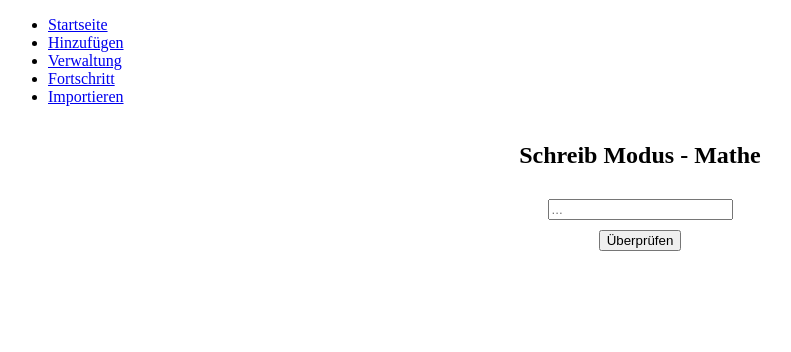
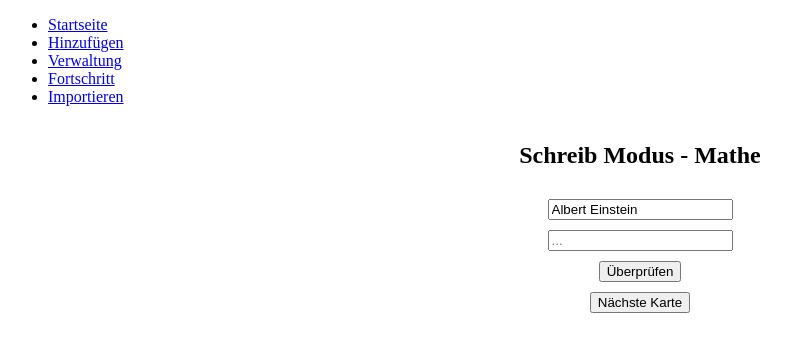
Before and after one commit to mohid-1311/Flashcards, a React (Create React App) app: page /schreib-modus in a window 1280 px wide. Both pictures are taken after a click on the button "Überprüfen". Shown: the top 352 px of the page, without its empty margins (0-791 px from the left). Built offline with nearby package versions, Linux system fonts and the light colour scheme.

Commit message:
Schreibmodus, ohne überprüfung auf korrektheit

```diff
--- a/src/pages/Lernmodi/SchreibModus.tsx
+++ b/src/pages/Lernmodi/SchreibModus.tsx
@@ -2,8 +2,7 @@ import React, { useState } from 'react';
 import styles from './Schreibmodus.module.css';
 import { getDeck } from '../../deckState';
 
-
-const deckName = "Mathe"; //Deck muss übergeben werden!
+const deckName = "Mathe"; // Deck muss übergeben werden!
 
 interface Card {
     ausdruck: string;
@@ -22,13 +21,17 @@ function SchreibModus() {
 
     const [currentIndex, setCurrentIndex] = useState<number>(0);
     const [showDefinition, setShowDefinition] = useState<boolean>(false);
+    const [submitted, setSubmitted] = useState<boolean>(false);
+    const [text, setText] = useState<string>('');
+    const [submittedText, setSubmittedText] = useState<string>('');
 
     const handleNextCard = () => {
         setShowDefinition(false);
+        setSubmitted(false);
         if (currentIndex < selectedDeck.cards.length - 1) {
             setCurrentIndex(currentIndex + 1);
         } else {
-            setCurrentIndex(0); //Loop zum Anfang zurück
+            setCurrentIndex(0); // Loop zum Anfang zurück
         }
     };
 
@@ -36,28 +39,42 @@ function SchreibModus() {
         setShowDefinition(!showDefinition);
     };
 
-    const [text, setText] = useState<string>('');
-    const [submittedText, setSubmittedText] = useState<string>('');
-
     const handleChange = (event: React.ChangeEvent<HTMLInputElement>) => {
         setText(event.target.value);
     };
 
     const handleSubmit = () => {
+        setSubmitted(true);
         setSubmittedText(text);
     };
 
     return (
         <div className={styles.container}>
             <h2>Schreib Modus - {deckName}</h2>
-
             <input
-                type = "text"
+                type="text"
+                value={selectedDeck.cards[currentIndex].ausdruck}
+                readOnly
+                placeholder="Ausdruck"
+            />
+            <input
+                type="text"
                 value={text}
                 onChange={handleChange}
                 placeholder="..."
             />
             <button onClick={handleSubmit}>Überprüfen</button>
+            {submitted && (
+                <button onClick={handleNextCard}>
+                    Nächste Karte
+                </button>
+            )}
+            {showDefinition && (
+                <div>
+                    <h3>Definition:</h3>
+                    <p>{selectedDeck.cards[currentIndex].definition}</p>
+                </div>
+            )}
         </div>
     );
 }
```
Also changed, not shown: src/pages/Lernmodi/KlassischerModus.tsx (line endings or trailing spaces). Lines whose indentation alone changed are shown as unchanged.
